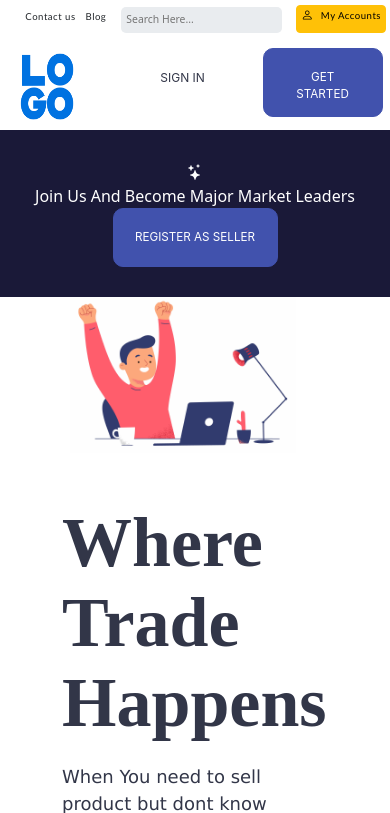
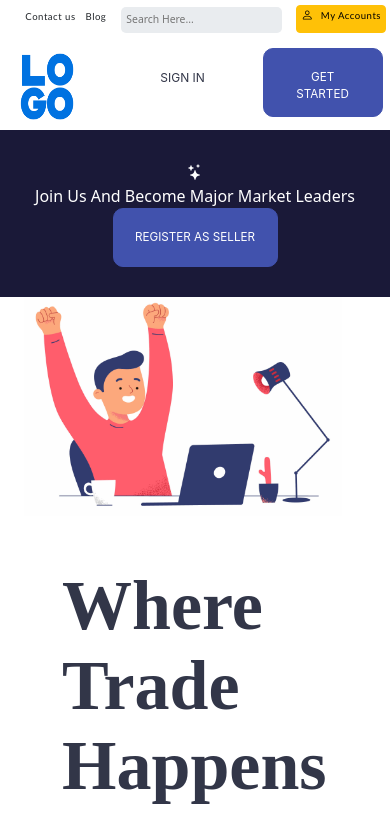
Before and after one commit to sidghimire/merolagi.github.io, a PHP site: page / in a window 390 px wide. Shown: the top 813 px of the page. Run offline with PHP 8.4, Linux system fonts and the light colour scheme; some libraries are stand-ins or nearby versions.

Commit message:
Update style.css

```diff
--- a/style.css
+++ b/style.css
@@ -85,7 +85,7 @@
   color: white;
 }
 .l-wallpaper-image {
-  height: 40vw;
+  width: 100%;
 }
 .text-style-3 {
   font-weight: 600;
@@ -144,4 +144,7 @@
     flex-direction: column;
     align-items: center;
   }
+  .l-wallpaper-image {
+    width: 100%;
+  }
 }
```
